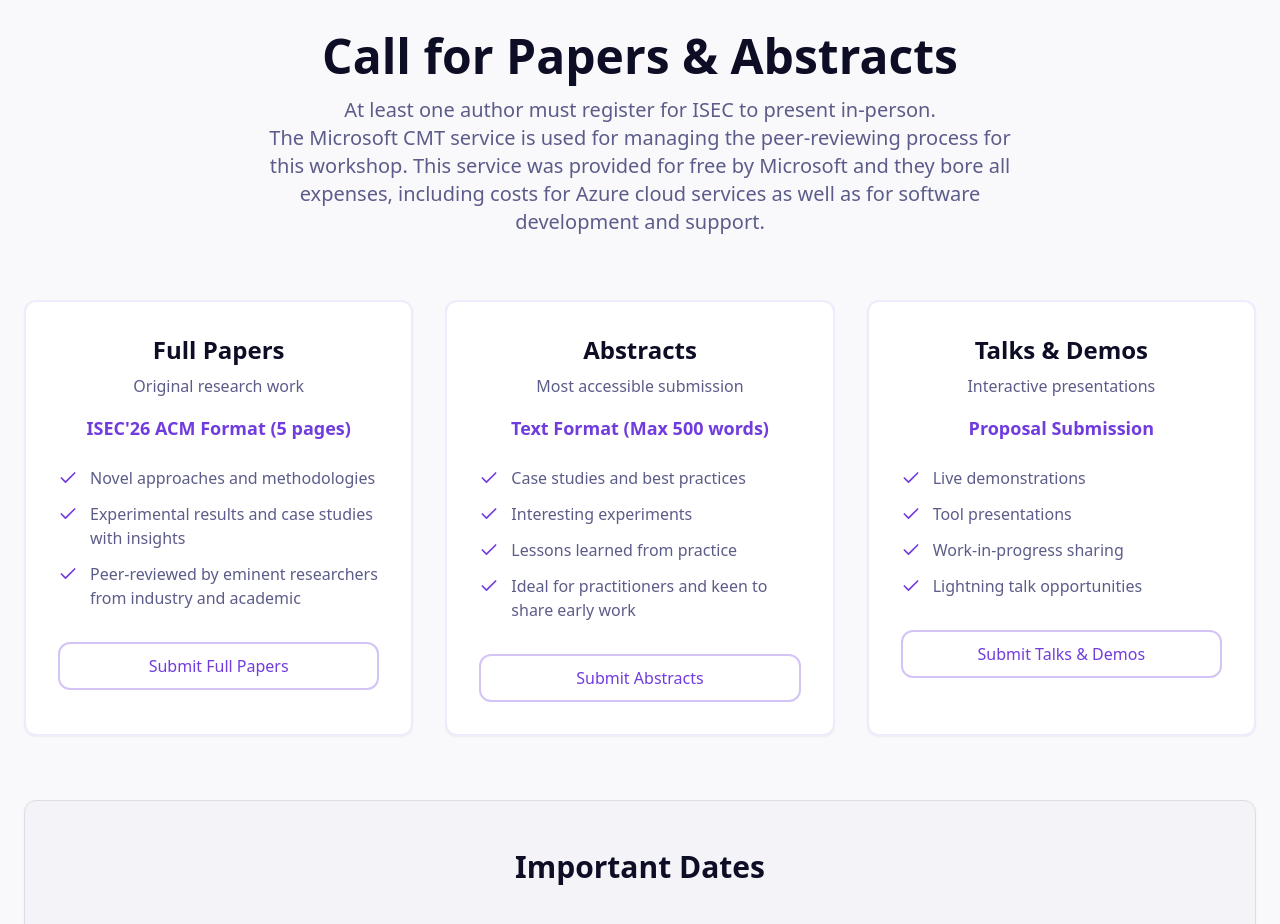
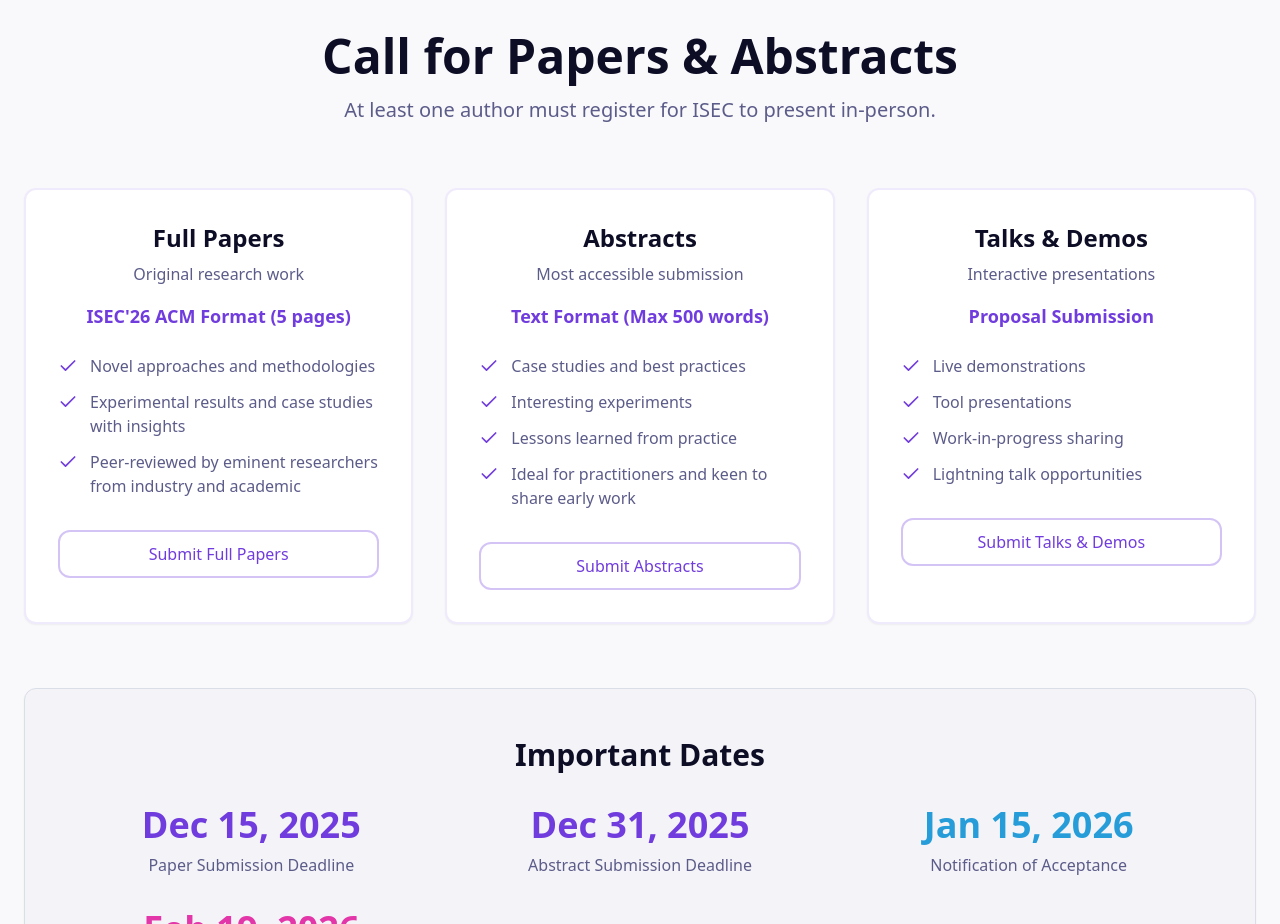
Before and after one commit to Arihant25/genai-based-se, a React (Vite) app: page / in a window 1280 px wide. Shown: the part 5980-6904 px from the top of the page. Built offline with nearby package versions, Linux system fonts and the light colour scheme; the HTML template or start-up script is replaced by a standard one.

Commit message:
Update Registration.tsx

```diff
--- a/src/components/Registration.tsx
+++ b/src/components/Registration.tsx
@@ -50,9 +50,6 @@ const Registration = () => {
           </h2>
           <p className="text-xl text-muted-foreground max-w-3xl mx-auto">
             At least one author must register for ISEC to present in-person.
-          </p>
-          <p className="text-xl text-muted-foreground max-w-3xl mx-auto">
-            The Microsoft CMT service is used for managing the peer-reviewing process for this workshop. This service was provided for free by Microsoft and they bore all expenses, including costs for Azure cloud services as well as for software development and support.
           </p>
         </div>
 
```
